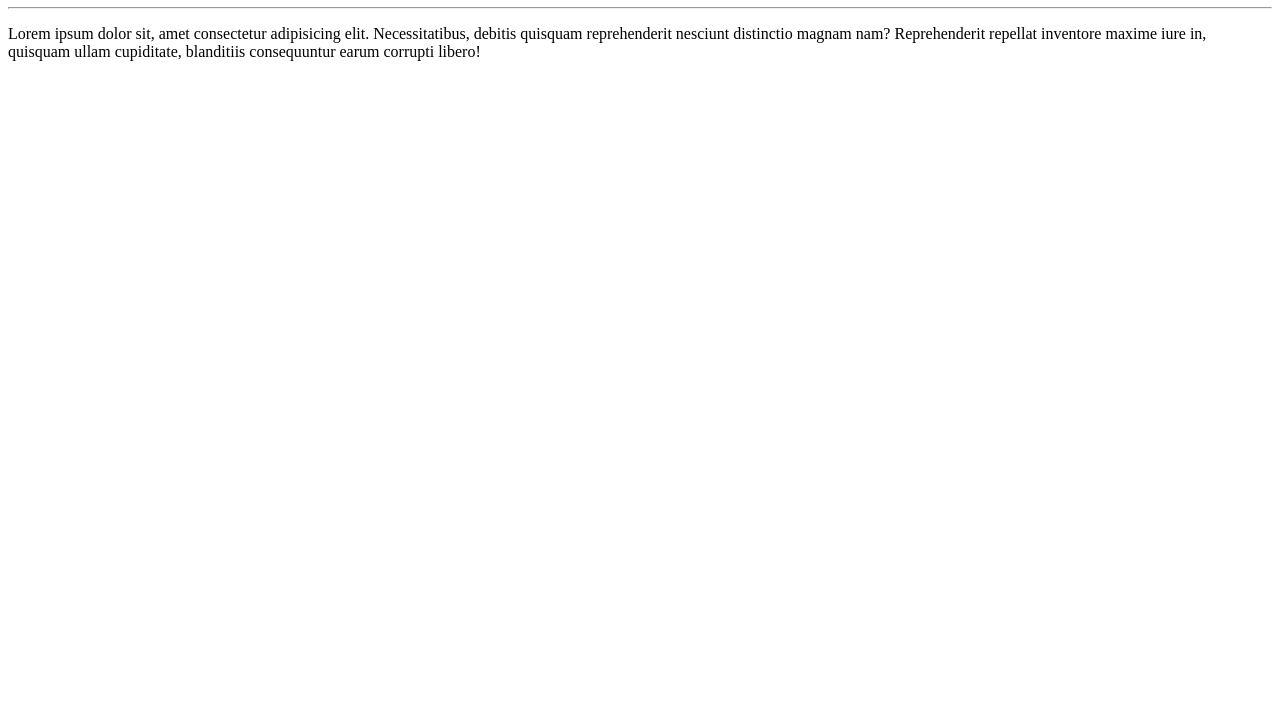
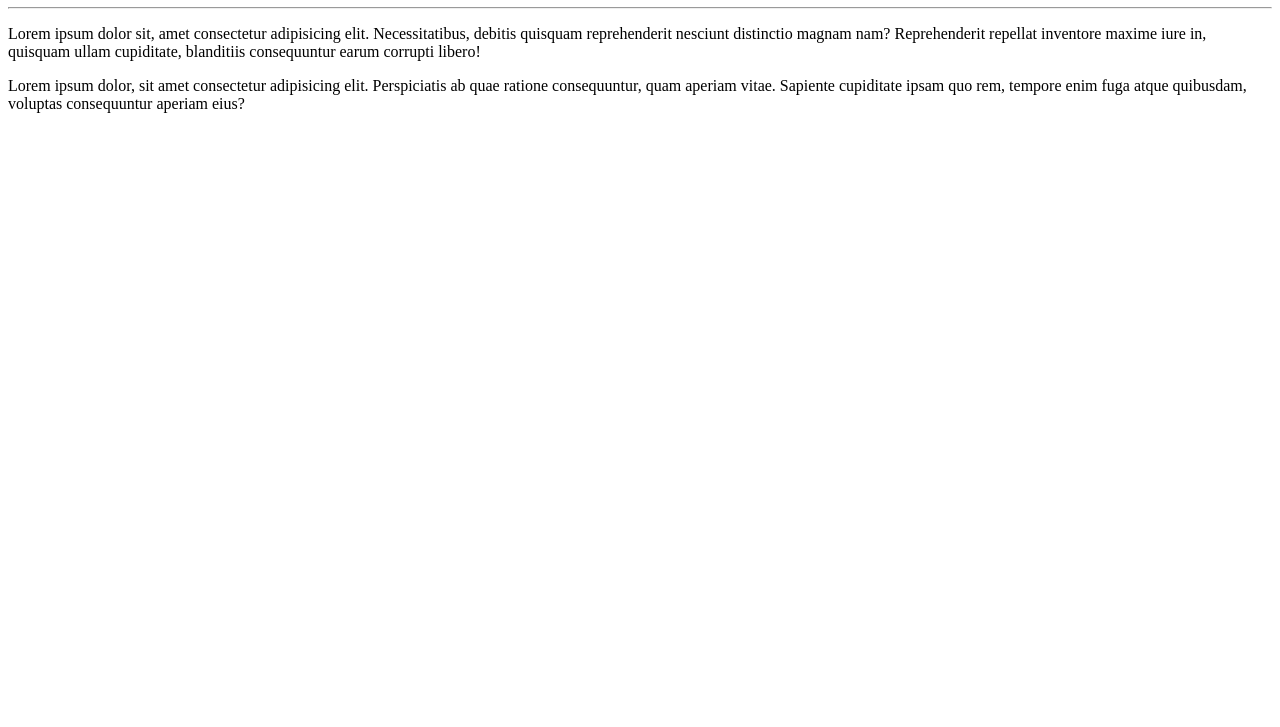
Before and after one commit to Gustavo-Santos87/Ola-Mundo, a plain HTML site: page site/index.html in a window 1280 px wide. Shown: the part 73-800 px from the top of the page. Drawn offline with Linux system fonts and the light colour scheme.

Commit message:
adicionei

```diff
--- a/site/index.html
+++ b/site/index.html
@@ -9,5 +9,6 @@
     <h1>Olá, Mundo!</h1>
     <hr>
     <p>Lorem ipsum dolor sit, amet consectetur adipisicing elit. Necessitatibus, debitis quisquam reprehenderit nesciunt distinctio magnam nam? Reprehenderit repellat inventore maxime iure in, quisquam ullam cupiditate, blanditiis consequuntur earum corrupti libero!</p>
+    <p>Lorem ipsum dolor, sit amet consectetur adipisicing elit. Perspiciatis ab quae ratione consequuntur, quam aperiam vitae. Sapiente cupiditate ipsam quo rem, tempore enim fuga atque quibusdam, voluptas consequuntur aperiam eius?</p>
 </body>
 </html>
```
